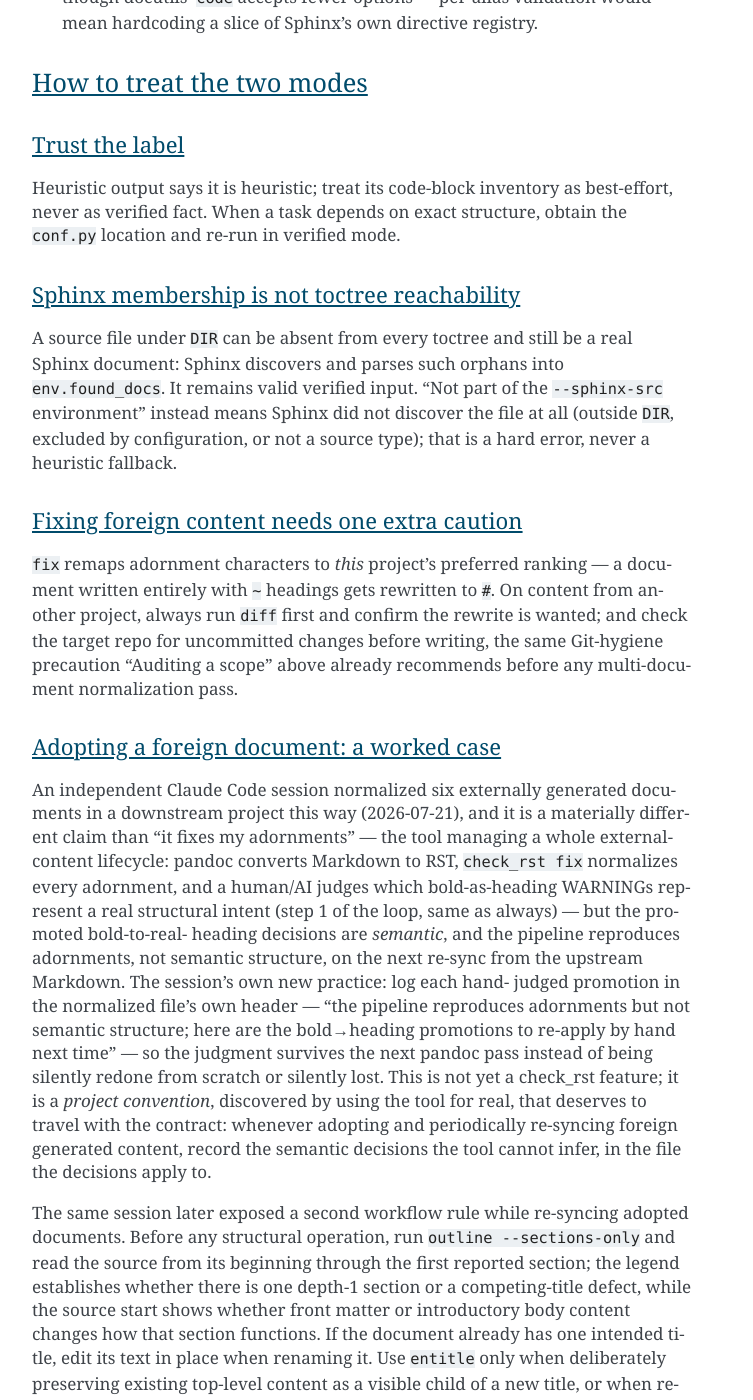
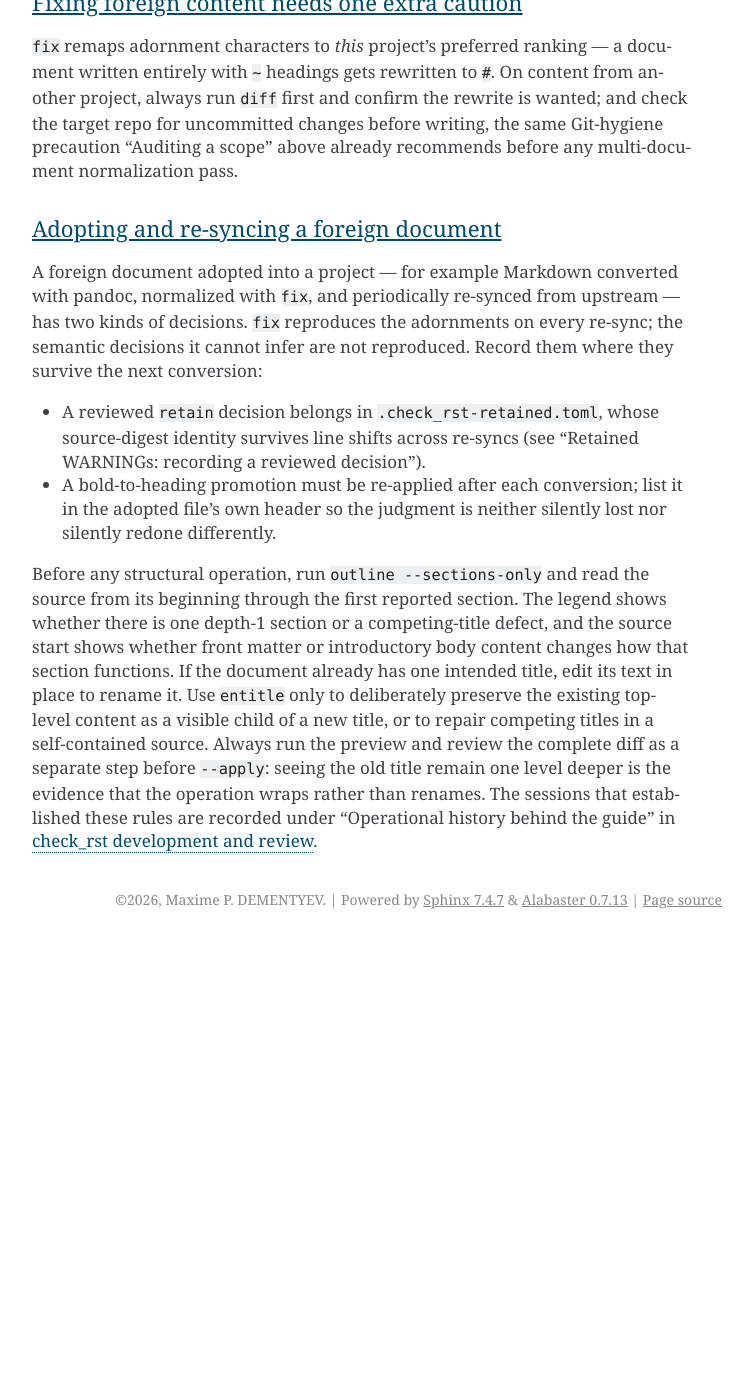
Before and after one commit to dememax/check_rst, a Sphinx documentation site: the page built from docs/guide.rst, in a window 1280 px wide and 1400 px high, scrolled down 51151 px. Shown: the whole window, without its empty margins (388-1141 px from the left). Built offline with Sphinx 7.4.7, drawn with Linux system fonts in a browser that asks for light colours; after the commit the page ends 52090 px from its top, so only the background shows below that; some of the changed text lies outside the part shown.

Commit message:
docs(guide): move incident narratives out of operational sections
Plan step 4.3: guide.rst is the operational entry point and should not make a reader dig through implementation history to find a rule. The four narratives the plan names now live in a new development.rst chapter, "Operational history behind the guide", and each guide section keeps its concise operational rule plus one evidence link:
- "Why you can trust fix" now opens with the provable two-fixer guarantee and the reason hygiene runs first. The hand-rolled grep session and the 2026-07-18 duplicate-overline incident move to "Trusting fix".
- The verbosity ladder no longer opens with the `--quiet` gap story; it moves to "The quiet gap".
- "De-facto compiler output" keeps the bare `path:line: SEVERITY:` contract and names `--quiet` as the supported findings-only path. The glyph addition and reversal move to "Compiler-output glyphs".
- "Adopting a foreign document: a worked case" becomes "Adopting and re-syncing a foreign document", a rule set rather than a story. Retain decisions belong in the sidecar, whose digest identity survives re-syncs; heading promotions are listed in the adopted file's header; read the source start and review the entitle preview before `--apply`. The 2026-07-21 sessions move to "Adopting foreign documents". The old title had no references.

Validation: the three-step RST loop on guide.rst and development.rst reports 0 errors and 0 open warnings, with development.rst's 10 retained WARNINGs still matched; tests/test_documentation.py passes.

Co-Authored-By: Claude Opus 5.5 <noreply@anthropic.com>

```diff
--- a/docs/guide.rst
+++ b/docs/guide.rst
@@ -754,14 +754,8 @@ the full validation pipeline.
 Why you can trust fix: adornments and hygiene, nothing else
 =============================================================
 
-An independent Claude Code session, before recommending a real project
-normalize six real, externally-authored documents in full, needed to
-answer one question first: does ``fix`` touch only adornment
-geometry, or can it also mutate prose content?  It hand-rolled a grep
-filter over ``check_rst diff`` output to check every changed line was
-made of nothing but adornment characters — a workaround worth
-retiring by stating the guarantee directly, since it is true and
-provable, not just true by convention: default ``fix`` has exactly two
+Default ``fix`` touches adornment geometry and byte hygiene, never prose
+content, and that is provable rather than conventional: it has exactly two
 fixers.  ``fix_hygiene`` (Phase 0: BOM removal, CRLF/CR/exotic line
 separators to LF, control whitespace to space, and parser-ignored trailing
 whitespace on every source line) and ``fix_structure`` (Phase 1: adornment
@@ -785,15 +779,11 @@ whitespace; git does not split on any of them.  One such character
 anywhere in a file silently desynchronizes every line number docutils
 reports from the line number git — and a human — sees, for the rest of
 the file; normalizing them to LF first is what keeps every later
-phase's line numbers trustworthy.  The ordering paid for a real
-incident (2026-07-18): before hygiene ran first, a BOM or trailing
-space sitting on a title's own overline made ``fix`` insert a
-*duplicate* overline into an otherwise valid block, because the
-adornment fixer read the file before hygiene had a chance to normalize
-it.  Hygiene now always resolves and reports first, and every later
-phase reads the file through that one normalized pass, so a hygiene
-defect is diagnosed once, as its own root cause, instead of cascading
-into a false adornment finding.
+phase's line numbers trustworthy.  Hygiene always resolves and reports first,
+and every later phase reads the file through that one normalized pass, so a
+hygiene defect is diagnosed once, as its own root cause, instead of cascading
+into a false adornment finding.  The incident that established this order is
+recorded under "Operational history behind the guide" in :doc:`development`.
 
 ``--normalize-blank-lines`` is a deliberately visible exception, never an
 implicit expansion of that promise.  It reaches meaningful source whitespace
@@ -1390,17 +1380,8 @@ line itself.
 Verbosity levels: ``--quiet``, default, ``--verbose``
 =======================================================
 
-Three honest levels, not two flags bolted onto an undifferentiated
-default.  The gap that motivated this: ``--quiet``'s own ``--help``
-text promised "only the summary line still prints," but one whole
-group — the footer's ``lines:``/``words:``/top-and-rare-prose-words —
-ignored that promise and printed unconditionally, for every run,
-whether requested or not.  Caught twice independently the same day
-(2026-07-19→20): once by a first-principles inventory of every
-``print()`` call site and its guard, once by a session doing heavy editing in
-a downstream project and complaining that "``--quiet`` doesn't quiet the
-prose-statistics tail" on a check-fix-recheck loop where those lines
-were pure repeated noise after the first read.
+Three honest levels, not two flags bolted onto an undifferentiated default:
+every line the tool prints belongs to exactly one level.
 
 .. list-table:: The ladder
    :header-rows: 1
@@ -1684,18 +1665,10 @@ gcc/clang/mypy-style diagnostics.  A leading glyph — even a single,
 consistent one — breaks that: it puts a character before the path
 that the tooling's pattern doesn't expect.
 
-This *replaces* an earlier design, not merely a cosmetic tweak: every
-``⚠``/``✗`` finding line used to open with that glyph, added
-2026-07-18 from real evidence (five AI sessions independently piping
-output through ``grep '^⚠'`` to recover findings from progress
-noise).  Reversed 2026-07-20 (Max: "those prefixes are optional, we've
-got the text warning or error... will it be better to delete them?"):
-the same recovery is ``grep 'WARNING:'``/``grep 'ERROR:'`` now, barely
-more typing, and ``--quiet`` — added the same day as the glyph, from
-the same evidence — already gives a cleaner path to "findings only"
-that makes the grep workaround largely moot on its own.  Documentation
-follows reality here, not the other way around.  Historical examples in
-the roadmap remain evidence of old friction, not recommended usage.
+``--quiet`` is the supported way to see findings without progress narration.
+A leading glyph was once tried and removed; that history is recorded under
+"Operational history behind the guide" in :doc:`development`, and historical
+roadmap examples of it are evidence, not recommended usage.
 
 The one thing that is *not* a per-finding diagnostic — the shared
 rationale a repeated finding kind prints once per run (see "Verbosity
@@ -2381,42 +2354,31 @@ Git-hygiene precaution "Auditing a scope" above already recommends
 before any multi-document normalization pass.
 
 --------------------------------------------
-Adopting a foreign document: a worked case
+Adopting and re-syncing a foreign document
 --------------------------------------------
 
-An independent Claude Code session normalized six externally generated
-documents in a downstream project this way (2026-07-21), and it is a materially
-different claim than "it fixes my adornments" — the tool managing a
-whole external-content lifecycle: pandoc converts Markdown to RST,
-``check_rst fix`` normalizes every adornment, and a human/AI judges
-which bold-as-heading WARNINGs represent a real structural intent
-(step 1 of the loop, same as always) — but the promoted bold-to-real-
-heading decisions are *semantic*, and the pipeline reproduces
-adornments, not semantic structure, on the next re-sync from the
-upstream Markdown.  The session's own new practice: log each hand-
-judged promotion in the normalized file's own header — "the pipeline
-reproduces adornments but not semantic structure; here are the
-bold→heading promotions to re-apply by hand next time" — so the
-judgment survives the next pandoc pass instead of being silently
-redone from scratch or silently lost.  This is not yet a check_rst
-feature; it is a *project convention*, discovered by using the tool
-for real, that deserves to travel with the contract: whenever adopting
-and periodically re-syncing foreign generated content, record the
-semantic decisions the tool cannot infer, in the file the decisions
-apply to.
-
-The same session later exposed a second workflow rule while re-syncing adopted
-documents.  Before any structural operation, run ``outline --sections-only``
-and read the source from its beginning through the first reported section; the
-legend establishes whether there is one depth-1 section or a competing-title
-defect, while the source start shows whether front matter or introductory body
-content changes how that section functions.  If the document already has one
-intended title, edit its text in place when renaming it.  Use ``entitle`` only
-when deliberately preserving existing top-level content as a visible child of
-a new title, or when repairing competing titles in a self-contained source.
-Always run preview and review the complete diff as a separate step before
-``--apply``: seeing the old title remain one level deeper is the evidence that
-the operation is wrapping rather than renaming.  The failed session had run
-``entitle --apply`` directly and then manually unwound the structurally valid
-but unintended wrapper; no new analyzer signal was missing—``outline`` and the
-preview already exposed both facts at their canonical boundaries.
+A foreign document adopted into a project — for example Markdown converted with
+pandoc, normalized with ``fix``, and periodically re-synced from upstream —
+has two kinds of decisions.  ``fix`` reproduces the adornments on every re-sync;
+the semantic decisions it cannot infer are not reproduced.  Record them where
+they survive the next conversion:
+
+* A reviewed ``retain`` decision belongs in ``.check_rst-retained.toml``, whose
+  source-digest identity survives line shifts across re-syncs (see "Retained
+  WARNINGs: recording a reviewed decision").
+* A bold-to-heading promotion must be re-applied after each conversion; list
+  it in the adopted file's own header so the judgment is neither silently lost
+  nor silently redone differently.
+
+Before any structural operation, run ``outline --sections-only`` and read the
+source from its beginning through the first reported section.  The legend shows
+whether there is one depth-1 section or a competing-title defect, and the
+source start shows whether front matter or introductory body content changes
+how that section functions.  If the document already has one intended title,
+edit its text in place to rename it.  Use ``entitle`` only to deliberately
+preserve the existing top-level content as a visible child of a new title, or
+to repair competing titles in a self-contained source.  Always run the preview
+and review the complete diff as a separate step before ``--apply``: seeing the
+old title remain one level deeper is the evidence that the operation wraps
+rather than renames.  The sessions that established these rules are recorded
+under "Operational history behind the guide" in :doc:`development`.
```
Also changed, not shown: docs/development.rst (+63 -0 lines).
